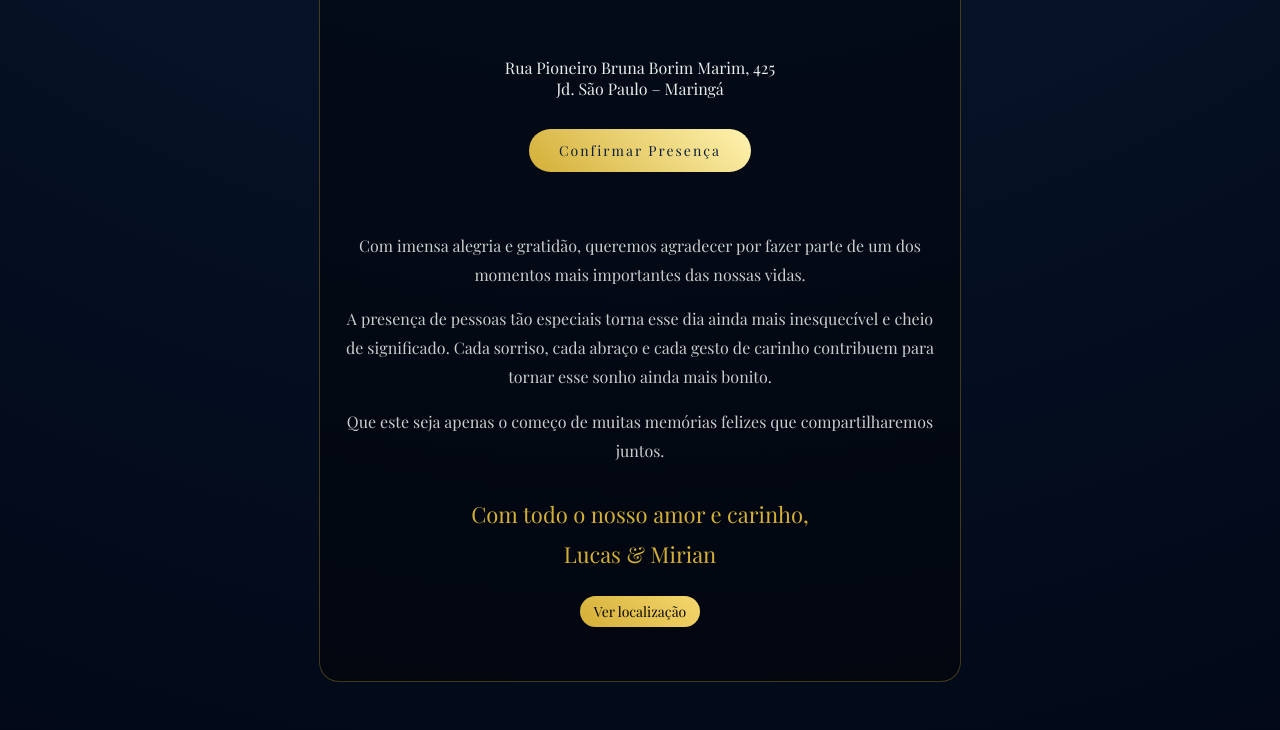
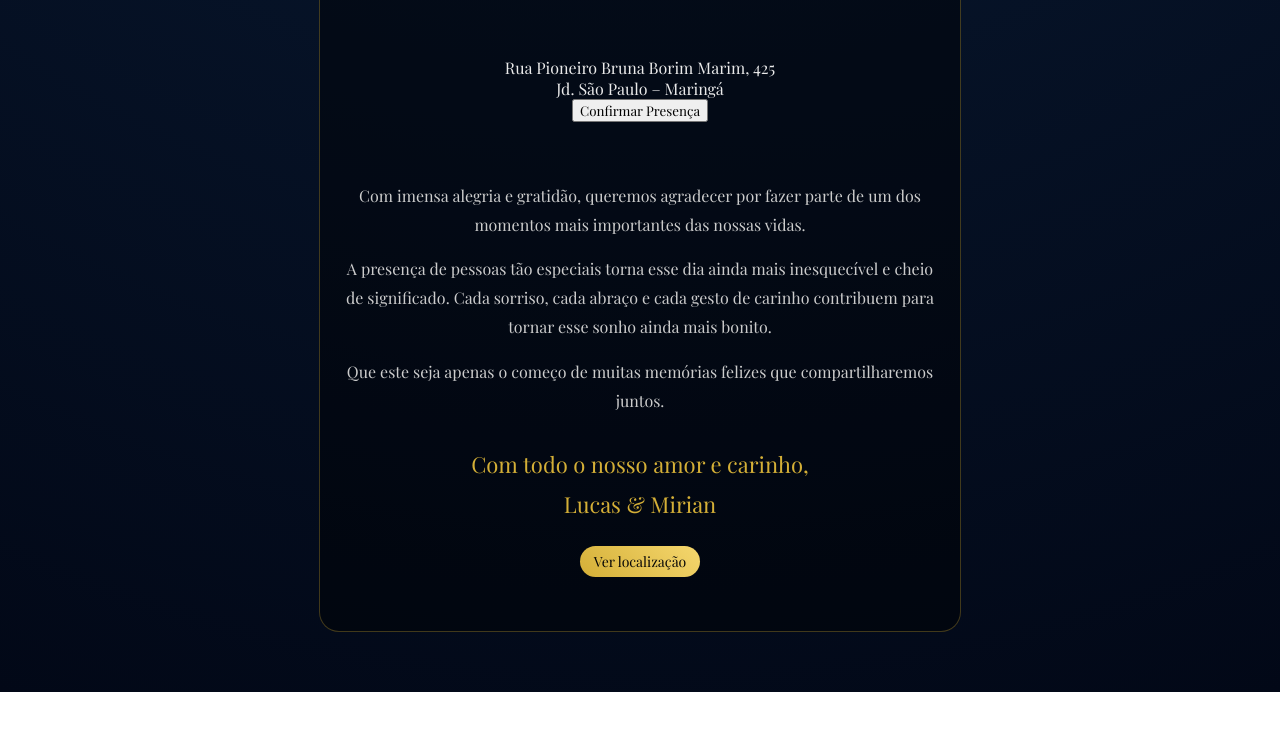
Before and after one commit to contatocasr-cyber/convite-casamentoO, a plain HTML site: page index.html in a window 1280 px wide. Shown: the part 898-1628 px from the top of the page. After the commit the page ends 1590 px from the top, so only its background shows below. Drawn offline with nearby package versions, Linux system fonts and the light colour scheme.

Commit message:
Update wedding invitation HTML structure and links

```diff
--- a/index.html
+++ b/index.html
@@ -2,7 +2,7 @@
 <html lang="pt-br">
 <head>
 <meta charset="UTF-8">
-<title>Lucas & Miriam</title>
+<title>Lucas & Mirian</title>
 
 <meta name="viewport" content="width=device-width, initial-scale=1.0">
 
@@ -56,9 +56,10 @@
     </div>
 
     <!-- BOTÃO -->
-    <a href="https://docs.google.com/forms/d/e/1FAIpQLSdD31lS8vg2WsUES5tmLU3y8lqKe2thIXrGQ__5G5-05h_YxQ/viewform" target="_blank" class="botao">
-        Confirmar Presença
-    </a>
+
+<a href="https://wa.me/554499203455?text=Olá,%20confirmo%20minha%20presença%20no%20casamento%20de%20Lucas%20%26%20Mirian%20💍" target="_blank">
+  <button class="btn-confirmar">Confirmar Presença</button>
+</a>
 
     <!-- MÚSICA -->
     <audio id="musica" loop>
```
